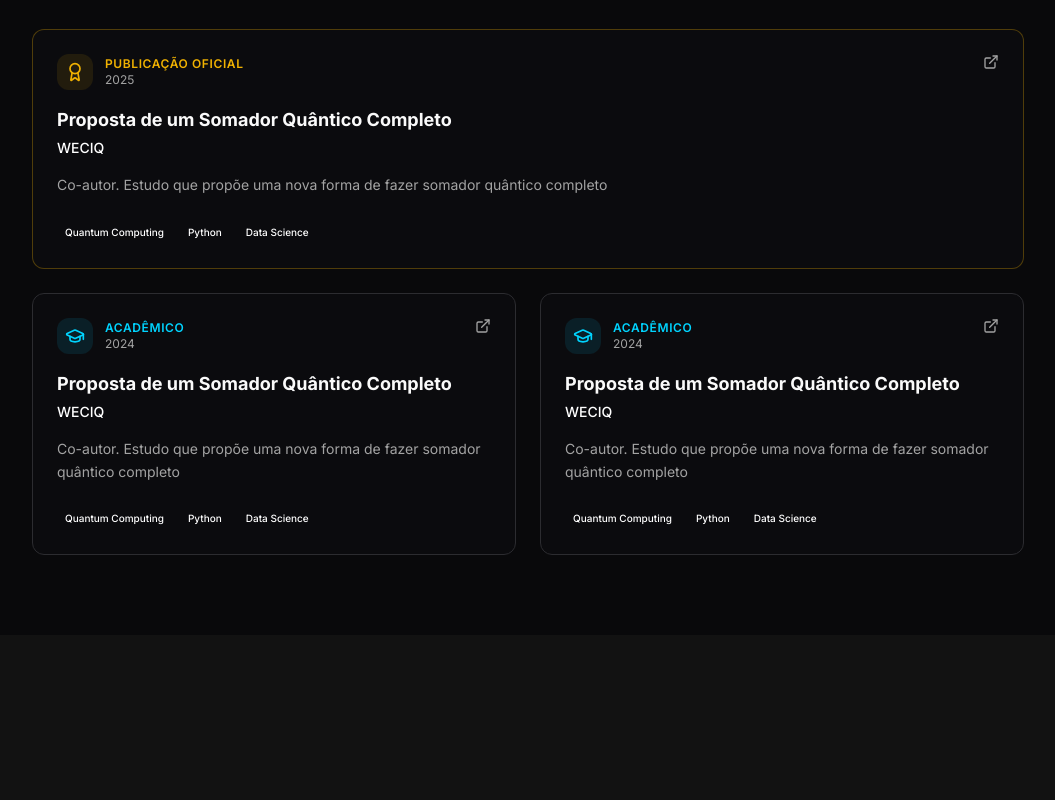
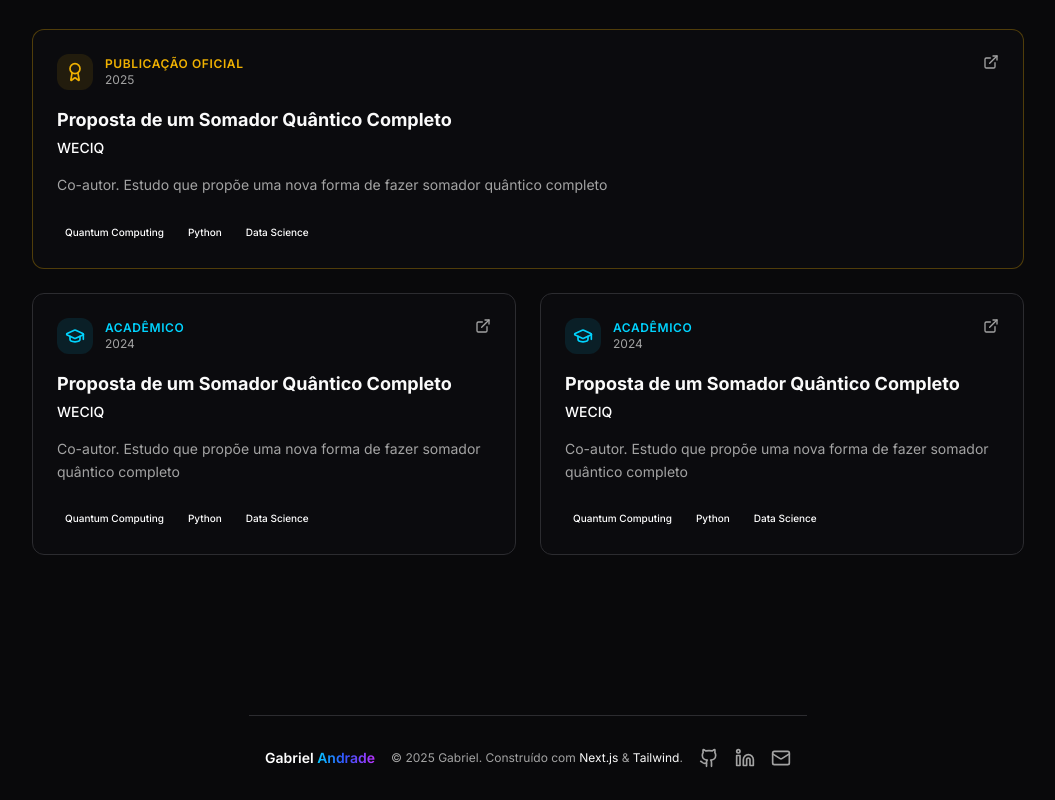
Before and after one commit to gabrimoreira/portfolio, a Next.js app: page / in a window 1280 px wide. Shown: the part 2403-3203 px from the top of the page, without its empty margins (112-1167 px from the left). Before the commit the page ends 3038 px from the top, so only its background shows below. Built offline with nearby package versions, Linux system fonts and the light colour scheme.

Commit message:
feat: add Footer

```diff
--- /dev/null
+++ b/app/components/Footer.tsx
@@ -0,0 +1,49 @@
+import { Mail } from "lucide-react";
+import { Github, Linkedin } from "lucide-react";
+
+export function Footer() {
+  const currentYear = new Date().getFullYear();
+
+  return (
+    <footer className="border-t border-border bg-background mt-20">
+      <div className="max-w-6xl mx-auto px-4 py-8 flex flex-col md:flex-row items-center justify-between gap-4">
+        <div className="text-sm font-semibold">
+          Gabriel<span className="text-gradient"> Andrade</span>
+        </div>
+
+        <div className="text-xs text-muted text-center">
+          &copy; {currentYear} Gabriel. Construído com <span className="text-foreground">Next.js</span> & <span className="text-foreground">Tailwind</span>.
+        </div>
+
+        <div className="flex items-center gap-4">
+          <a
+            href="https://github.com/gabrimoreira"
+            target="_blank"
+            rel="noreferrer"
+            className="text-muted hover:text-primary transition-colors"
+            aria-label="GitHub"
+          >
+            <Github className="w-5 h-5" />
+          </a>
+          <a
+            href="https://linkedin.com/in/gabrimoreria"
+            target="_blank"
+            rel="noreferrer"
+            className="text-muted hover:text-primary transition-colors"
+            aria-label="LinkedIn"
+          >
+            <Linkedin className="w-5 h-5" />
+          </a>
+          <a
+            href="mailto:gabrieldevandrade@gmail.com"
+            className="text-muted hover:text-primary transition-colors"
+            aria-label="Email"
+          >
+            <Mail className="w-5 h-5" />
+          </a>
+        </div>
+
+      </div>
+    </footer>
+  );
+}
--- a/app/page.tsx
+++ b/app/page.tsx
@@ -2,7 +2,8 @@ import Image from "next/image";
 import Navbar from "./components/Navbar";
 import Hero from "./sections/Hero";
 import Projects from "./sections/Projects";
-import Research from "./sections/Research"
+import Research from "./sections/Research";
+import { Footer } from "./components/Footer";
 export default function Home() {
   return (
     <div className="bg-background flex flex-col min-h-screen items-center justify-center  font-sans ">
@@ -10,6 +11,7 @@ export default function Home() {
       <Hero/>
       <Projects/>
       <Research/>
+      <Footer/>
     </div>
   );
 }
```
